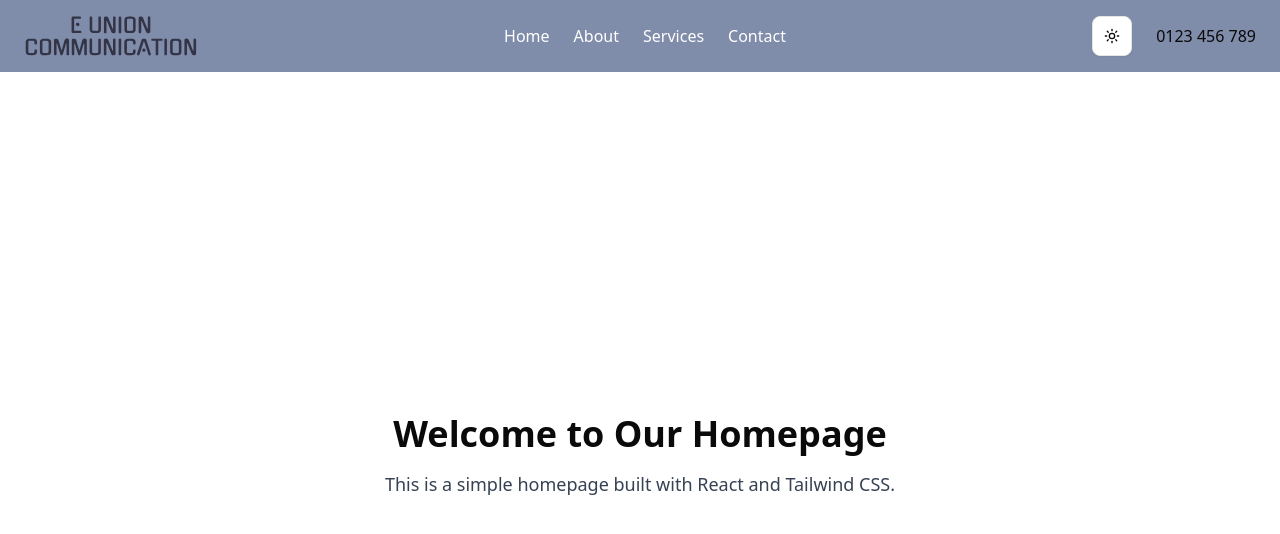
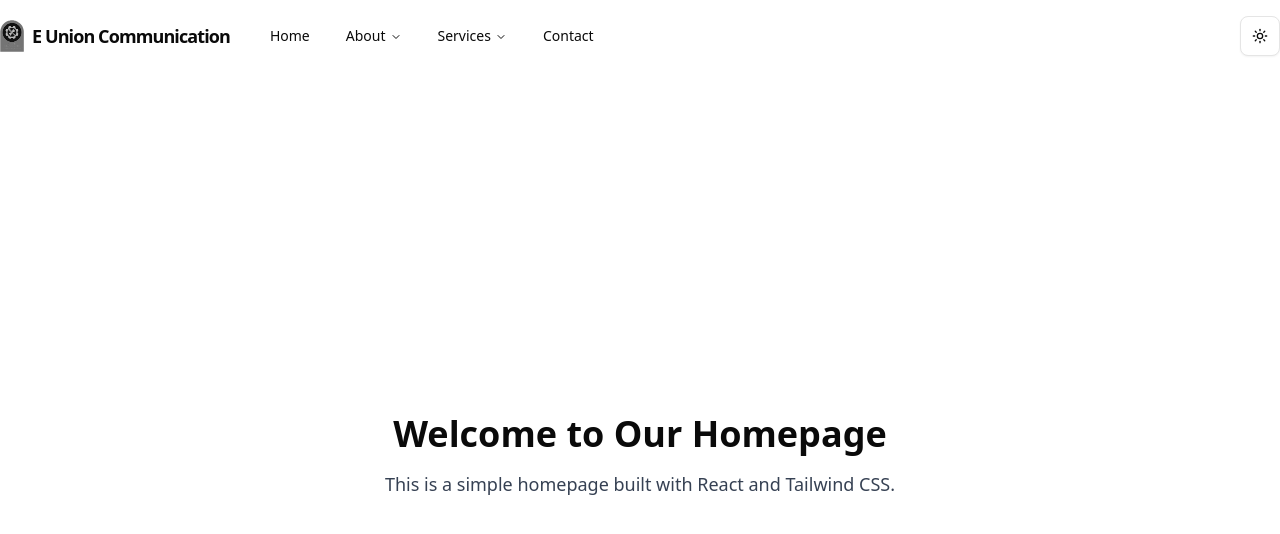
Before and after one commit to derekkim02/e-union-communications, a React (Vite) app: page / in a window 1280 px wide. Shown: the top 534 px of the page. Built offline with nearby package versions, Linux system fonts and the light colour scheme.

Commit message:
added navbar functionality

```diff
--- a/src/components/navbar/navbar.tsx
+++ b/src/components/navbar/navbar.tsx
@@ -1,8 +1,12 @@
 import React from "react";
-import companyLogo from "@/assets/company-logo-navbar.svg";
+import companyLogo from "@/assets/company-logo.svg";
 import ThemeToggle from "./theme-toggle";
 import { Link } from "react-router-dom";
-import { Users, BookOpenText, BriefcaseBusiness } from "lucide-react";
+import { Users, BookOpenText, BriefcaseBusiness, Menu } from "lucide-react";
+import { NavigationMenu, NavigationMenuContent, NavigationMenuItem, NavigationMenuLink, NavigationMenuList, NavigationMenuTrigger, navigationMenuTriggerStyle } from "@/components/ui/navigation-menu";
+import { Sheet, SheetContent, SheetHeader, SheetTitle, SheetTrigger } from "@/components/ui/sheet";
+import { Accordion, AccordionContent, AccordionItem, AccordionTrigger } from "@/components/ui/accordion";
+import { Button } from "@/components/ui/button";
 
 interface MenuItem {
   title: string
@@ -17,11 +21,6 @@ interface Logo {
   src: string
   alt?: string
   title: string
-}
-
-interface NavBarProps {
-  logo?: Logo
-  menu?: MenuItem[]
 }
 
 const logo: Logo = {
@@ -59,34 +58,174 @@ const aboutMenu: MenuItem = {
   ]
 }
 
+const servicesMenu: MenuItem = {
+  title: "Services",
+  url: "/services",
+  items: [
+    {
+      title: "Smart Home Solutions",
+      url: "###",
+      description: "Providing seamless, modern automation systems that enhance comfort, security, and energy efficiency in your home.",
+    },
+    {
+      title: "Home Cinema",
+      url: "###",
+      description: "Home Cinema delivers immersive, high-quality audiovisual experiences that bring the magic of the movies to you.",
+    },
+    {
+      title: "Renovation",
+      url: "###",
+      description: "Transform and modernize your living spaces to enhance comfort, functionality, and style",
+    },
+  ]
+}
 
+const contactMenu: MenuItem = {
+  title: "Contact",
+  url: "/contact",
+}
 
-
-const linkStyle = "font-medium text-white transition-colors transition-transform duration-200 hover:text-[var(--color-accent)] hover:scale-108 active:animate-tilt-shaking"
-
-// w-full flex items-center justify-between px-6 py-4 bg-white shadow-md
-const NavBar: React.FC = () => {
-	return (
-    <nav className="flex items-center justify-between space-x-6 px-6 py-4 bg-[#7F8CAA] w-full top-0">
-      <div className="flex items">
-        <img src={companyLogo} className="h-10 w-auto" />
-      </div>
-
-      <div className="flex space-x-6">
-        <Link to="/" className={linkStyle}>Home</Link>
-        <Link to="/about" className={linkStyle}>About</Link>
-        <Link to="/services" className={linkStyle}>Services</Link>
-        <Link to="/contact" className={linkStyle}>Contact</Link>
-      </div>
-
-      <div className="flex items-center space-x-6">
-        <ThemeToggle />
-        <a href="tel:0123456789">
-          0123 456 789
-        </a>
-      </div>
-    </nav>
+const SubMenuLink = ({ item }: { item: MenuItem }) => {
+  return (
+    <NavigationMenuLink asChild className="w-80">
+      <Link
+        to={item.url}
+        className="flex flex-row gap-4 rounded-md p-3 leading-none no-underline transition-colors outline-none select-none hover:bg-muted hover:text-accent-foreground"
+      >
+        <div className="text-foreground">{item.icon}</div>
+        <div>
+          <div className="text-sm font-semibold">{item.title}</div>
+          {item.description && (
+            <p className="text-sm leading-snug text-muted-foreground">
+              {item.description}
+            </p>
+          )}
+        </div>
+      </Link>
+    </NavigationMenuLink>
   );
 };
 
+const renderMenuItem = (item: MenuItem) => {
+  if (item.items) {
+    return (
+      <NavigationMenuItem key={item.title}>
+        <NavigationMenuTrigger>{item.title}</NavigationMenuTrigger>
+        <NavigationMenuContent className="bg-popover text-popover-foreground">
+          {item.items.map((subItem) => (
+            <SubMenuLink key={subItem.title} item={subItem} />
+          ))}
+        </NavigationMenuContent>
+      </NavigationMenuItem>
+    );
+  }
+
+  return (
+    <NavigationMenuItem key={item.title}>
+      <NavigationMenuLink asChild className={navigationMenuTriggerStyle()}>
+        <Link
+          to={item.url}
+        >
+          {item.title}
+        </Link>
+      </NavigationMenuLink>
+    </NavigationMenuItem>
+  );
+}
+
+const renderMobileMenuItem = (item: MenuItem) => {
+  if (item.items) {
+    return (
+      <AccordionItem key={item.title} value={item.title} className="border-b-0">
+        <AccordionTrigger className="text-md py-0 font-semibold hover:no-underline">
+          {item.title}
+        </AccordionTrigger>
+        <AccordionContent className="mt-2">
+          {item.items.map((subItem) => (
+            <SubMenuLink key={subItem.title} item={subItem} />
+          ))}
+        </AccordionContent>
+      </AccordionItem>
+    );
+  }
+
+  return (
+    <Link key={item.title} to={item.url} className="text-md font-semibold">
+      {item.title}
+    </Link>
+  )
+}
+
+const NavBar = () => {
+  const menu: MenuItem[] = [
+    homeMenu,
+    aboutMenu,
+    servicesMenu,
+    contactMenu
+  ]
+
+  return (
+    <section className="py-4">
+      <div className="container mx-auto">
+        {/* Desktop Menu */}
+        <nav className="hidden justify-between lg:flex">
+          <div className="flex items-center gap-6">
+            {/* Logo */}
+            <Link to={logo.url} className="flex items-center gap-2">
+              <img src={logo.src} alt={logo.alt} className="max-h-8" />
+              <span className="text-lg font-semibold tracking-tighter">{logo.title}</span>
+            </Link>
+
+            {/* Navigation Menu */}
+            <div className="flex flex-col items-center">
+              <NavigationMenu>
+                <NavigationMenuList>
+                  {menu.map((item) => renderMenuItem(item))}
+                </NavigationMenuList>
+              </NavigationMenu>
+            </div>
+          </div>
+          <ThemeToggle />
+        </nav>
+
+        {/* Mobile Menu */}
+        <div className="block lg:hidden">
+          <div className="flex items-center justify-between">
+            {/* Logo */}
+            <Link to={logo.url} className="flex items-center gap-2">
+              <img src={logo.src} alt={logo.alt} className="max-h-8" />
+              <span className="text-lg font-semibold tracking-tighter">{logo.title}</span>
+            </Link>
+            <Sheet>
+              <SheetTrigger asChild>
+                <Button variant="outline" size="icon">
+                  <Menu className="size-4" />
+                </Button>
+              </SheetTrigger>
+              <SheetContent className="overflow-y-auto">
+                <SheetHeader>
+                  <SheetTitle>
+                    <Link to={logo.url} className="flex items-center gap-2">
+                      <img src={logo.src} alt={logo.alt} className="max-h-8" />
+                      <span className="text-lg font-semibold tracking-tighter">{logo.title}</span>
+                    </Link>
+                  </SheetTitle>
+                </SheetHeader>
+                <div className="flex flex-col gap-6 p-4">
+                  <Accordion type="single" collapsible className="flex w-full flex-col gap-4">
+                    {menu?.map((item) => renderMobileMenuItem(item))}
+                  </Accordion>
+                  <ThemeToggle />
+                </div>
+              </SheetContent>
+            </Sheet>
+
+          </div>
+        </div>
+
+      </div>
+    </section>
+  );
+}
+
 export default NavBar;
--- a/src/components/navbar/theme-toggle.tsx
+++ b/src/components/navbar/theme-toggle.tsx
@@ -14,7 +14,7 @@ const ThemeToggle = () =>  {
   }
 
   return (
-    <Button variant="outline" size="icon" onClick={handleClick} className="relative h-10 w-10 p-0">
+    <Button variant="outline" size="icon" onClick={handleClick} className="h-10 w-10 p-0">
       <Sun className="h-[1.2rem] w-[1.2rem] rotate-0 scale-100 transition-all dark:-rotate-90 dark:scale-0" />
       <Moon className="absolute h-[1.2rem] w-[1.2rem] rotate-90 scale-0 transition-all dark:rotate-0 dark:scale-100" />
       <span className="sr-only">Toggle theme</span>
```
Also changed, not shown: 1 other file (tests, documents, lock files or other folders).
